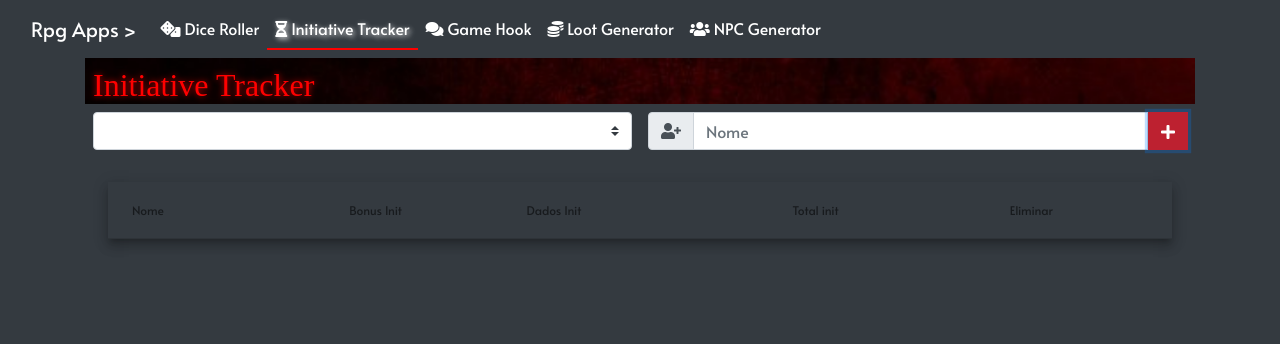
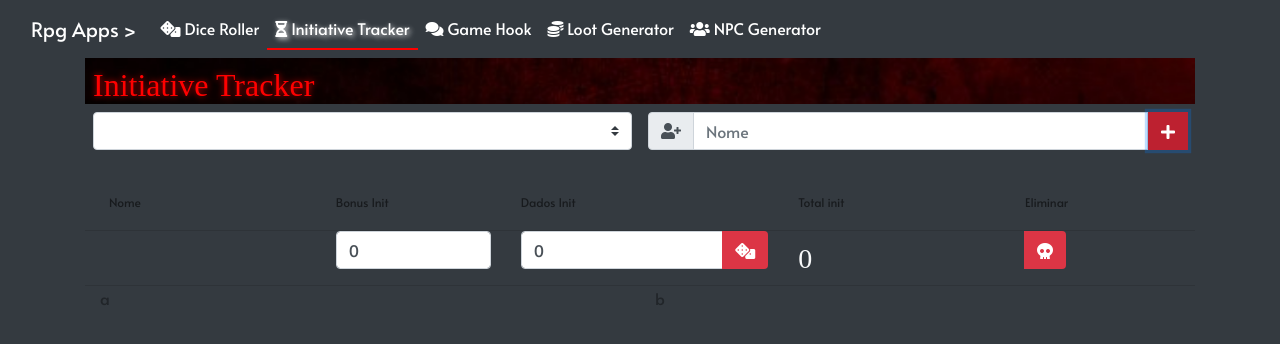
Before and after one commit to eduardo-nakamura/rpg-apps-react-v2, an Angular app: page /init-tracker in a window 1280 px wide. Both pictures are taken after a click on the button 1168 px from the left and 131 px from the top of the page. Shown: the top 344 px of the page. Built offline with nearby package versions, Linux system fonts and the light colour scheme; a web font is replaced by a local one.

Commit message:
init table

```diff
--- a/src/app/api.service.ts
+++ b/src/app/api.service.ts
@@ -8,11 +8,10 @@ export class ApiService {
   // https://api.myjson.com/bins/c1uew - Fahen
   // https://api.myjson.com/bins/16ey9k - Lytix
   constructor(private httpClient: HttpClient) { }
-  public getNews(){
-    console.log(this.httpClient.get(`https://api.myjson.com/bins/c1uew`))
+  public getFahen(){
     return this.httpClient.get(`https://api.myjson.com/bins/c1uew`);
   }
-  public getNewss(){
+  public getLytix(){
     return this.httpClient.get(`https://api.myjson.com/bins/16ey9k`);
   }
 }
--- a/src/app/init-tracker/init-tracker.component.html
+++ b/src/app/init-tracker/init-tracker.component.html
@@ -3,21 +3,14 @@
         <div class="row bg-header mt-2 pl-2 pt-2">
             <h2>Initiative Tracker</h2>
         </div>
-        <p class="text-light">{{selectedOption}}</p>
         <div class="row">
             <div class="col col p-2">
-                <select (change)="selectChangeHandler()" class="custom-select flex-fill" [(ngModel)]="selectedOption" required id="piece" name="piece">
+                <select (change)="selectChangeHandlers($event)" class="custom-select flex-fill" [(ngModel)]="selectedOption" required id="piece" name="piece">
                     <option selected>Escolha uma Party</option>
                     <option *ngFor="let option of selectOptions" [value]="option" >
                         {{option}}
                       </option>
                   </select>
-                <!-- <select *ngIf="!selectedParty" (change)="selectChangeHandler($event)" class="custom-select" name="" id="tipoDados">
-                    <option value="">Escolha uma Party</option>
-                    <option value="0">Fahen</option>
-                    <option value="1">Nyaris</option>
-                    <option value="2">Criar Grupo</option>
-                    </select> -->
             </div>
             <div class="col-12 col-md-6 p-2">
                 <div class="input-group mb-3">
@@ -34,13 +27,11 @@
             </div>
         </div>
 
-        <div class="row p-2 ">
-            <div class="col">
-                <mat-table class="lessons-table init-table mat-elevation-z8 bg-dark text-white" [dataSource]="dataSource">
+        <div class="row">
+            <mat-table class="w-100 bg-dark text-white" [dataSource]="dataSource">
                 <ng-container matColumnDef="name">
                     <mat-header-cell class="col" *matHeaderCellDef>Nome</mat-header-cell>
                     <mat-cell class="col" *matCellDef="let lesson">
-
                         <h5 class="text-light">{{lesson.name}}</h5>
                     </mat-cell>
                 </ng-container>
@@ -48,7 +39,11 @@
                 <ng-container matColumnDef="bonusInit">
                     <mat-header-cell class="col-2" *matHeaderCellDef>Bonus Init</mat-header-cell>
                     <mat-cell class="description-cell col-2" *matCellDef="let lesson">
-                            <input type="number" [value]="lesson.bonusInit" [(ngModel)]="lesson.bonusInit" (change)="atualizarTabela()">
+                        <!-- <input type="number" [value]="lesson.bonusInit" [(ngModel)]="lesson.bonusInit" (change)="atualizarTabela()"> -->
+                        <div class="input-group mb-3">
+
+                            <input type="number" class="form-control" placeholder="Bonus" aria-label="Bonus" aria-describedby="basic-addon1" [value]="lesson.bonusInit" [(ngModel)]="lesson.bonusInit" (change)="atualizarTabela()">
+                        </div>
                     </mat-cell>
 
                 </ng-container>
@@ -56,11 +51,16 @@
                 <ng-container matColumnDef="diceInit">
                     <mat-header-cell class="col-3" *matHeaderCellDef>Dados Init</mat-header-cell>
                     <mat-cell class="duration-cell col-3" *matCellDef="let lesson;let i = index">
-                            <input type="number" class="w-50" [value]="lesson.diceInit" [(ngModel)]="lesson.diceInit" (change)="atualizarTabela()">
-                            <div class="btn-rpg" (click)="rollDice(i)">
+                        <!-- <input type="number"  [value]="lesson.diceInit" [(ngModel)]="lesson.diceInit" (change)="atualizarTabela()">
+                        <div class="btn bg-danger text-white" (click)="rollDice(i)">
                             <i class="fas fa-dice"></i>
+                        </div> -->
+                        <div class="input-group mb-3">
+                            <input type="number" class="form-control" placeholder="Dados" aria-label="Dados" aria-describedby="basic-addon2" [value]="lesson.diceInit" [(ngModel)]="lesson.diceInit" (change)="atualizarTabela()">
+                            <div class="input-group-append">
+                                <button class="btn bg-danger text-white" (click)="rollDice(i)" type="button"> <i class="fas fa-dice"></i></button>
                             </div>
-
+                        </div>
                     </mat-cell>
                 </ng-container>
 
@@ -74,18 +74,26 @@
                 <ng-container matColumnDef="delete">
                     <mat-header-cell class=" col-2" *matHeaderCellDef>Eliminar</mat-header-cell>
                     <mat-cell class="duration-cell col-2" *matCellDef="let lesson;let i = index">
-                            <div class="btn-rpg " (click)="removeChar(i)">
-                                <i class="fas fa-skull"></i>
+
+                        <div class="input-group mb-3">
+
+                            <div class="input-group-append">
+                                <button class="btn bg-danger text-white" type="button" (click)="removeChar(i)"><i class="fas fa-skull"></i></button>
                             </div>
+                        </div>
+
 
                     </mat-cell>
                 </ng-container>
+
                 <mat-header-row class="turn-css-header" *matHeaderRowDef="displayedColumns"></mat-header-row>
-
                 <!-- [ngClass]="{'turn-css-select': row.name == initObj[turno].name && started == true}" -->
                 <mat-row *matRowDef="let row; columns: displayedColumns;let i = index"></mat-row>
             </mat-table>
         </div>
+        <div class="row">
+            <div class="col">a</div>
+            <div class="col">b</div>
         </div>
 
 
--- a/src/app/init-tracker/init-tracker.component.ts
+++ b/src/app/init-tracker/init-tracker.component.ts
@@ -5,7 +5,7 @@ import { ApiService } from '../api.service';
 import { MatTableDataSource } from '@angular/material/table';
 
 
-import { FAHEN,NYARIS,NEW } from './initiativeGroups';
+import { FAHEN, NYARIS, NEW } from './initiativeGroups';
 
 
 export interface initTable {
@@ -16,9 +16,9 @@ export interface initTable {
 }
 export class initChar {
   name: string;
-  bonusInit: number;
-  diceInit: number;
-  totalInit: number;
+  bonusInit: number = 0;
+  diceInit: number = 0;
+  totalInit: number = 0;
 }
 
 const ELEMENT_DATA: initTable[] = [
@@ -31,63 +31,84 @@ const ELEMENT_DATA: initTable[] = [
   styleUrls: ['./init-tracker.component.css']
 })
 export class InitTrackerComponent implements OnInit {
-  public selectOptions = ['Fahen','Lytix','Novo'];
-  displayedColumns: string[] = ['name', 'bonusInit', 'diceInit', 'totalInit', 'delete'];
-  dataSource = ELEMENT_DATA;
+  public selectOptions = ['Fahen', 'Lytix', 'Novo'];
+  init: initTable[]
   selectedOption
   addNewChar
+  displayedColumns: string[] = ['name', 'bonusInit', 'diceInit', 'totalInit', 'delete'];
+  dataSource = new MatTableDataSource<initTable>(ELEMENT_DATA);
   constructor(private apiService: ApiService) { }
 
 
   ngOnInit() {
-
-  }
-  selectChangeHandler() {
-
-    if(this.selectedOption == "Fahen"){
-       this.apiService.getNews().subscribe((data:initTable[])=>{
-          this.dataSource = data;
-        });
-    } else if (this.selectedOption == "Lytix"){
-      this.apiService.getNewss().subscribe((data:initTable[])=>{
-        this.dataSource = data;
-      });
-    } else {
-      let group: initTable[] = []
-      this.dataSource = group
-    }
-
-
+    this.init = []
   }
 
-  atualizarTabela() {
+  selectChangeHandlers(event: any) {
+    if (this.selectedOption == "Fahen") {
+      this.apiService.getFahen().subscribe((data: initTable[]) => {
+        console.log(data)
+        this.init = data
+        this.atualizarTabela()
+      });
+    }
+    else if (this.selectedOption == "Lytix") {
+      this.apiService.getLytix().subscribe((data: initTable[]) => {
+        console.log(data)
+        this.init = data
+        this.atualizarTabela()
+      });
+    }
+    else {
+      this.init = []
+      this.atualizarTabela()
+    }
 
   }
 
 
-   ordenarTabela() {
+  atualizarTabela() {
+    // if(this.init[0].name == ''){
+    //   this.init.splice(0, 1)
+    // }
+    // for (let i = 0; i < this.init.length; i++) {
+    //   this.init[i].totalInit = this.init[i].bonusInit + this.init[i].diceInit
+    // }
+    this.dataSource = new MatTableDataSource<initTable>(this.init);
+  }
+
+
+  ordenarTabela() {
 
   }
   removeChar(i) {
+    this.init.splice(i, 1)
+    this.atualizarTabela()
+  }
+  rollDice(i) {
+    this.init[i].diceInit = Math.floor((Math.random() * 20) + 1)
+    this.atualizarTabela()
+  }
+  addChar() {
+    if (this.addNewChar != '') {
+      let newChar = new initChar();
+      newChar.name = this.addNewChar;
+      this.init.push(newChar)
+      this.addNewChar = ''
+    }
+    this.atualizarTabela()
+  }
+  start() {
 
   }
-  rollDice(i){
+  next() {
 
   }
-  addChar() {
-
-  }
-  start(){
-
-  }
-  next(){
-
-  }
-  prev(){
+  prev() {
 
 
   }
-  finish(){
+  finish() {
 
   }
 }
```
Lines whose indentation alone changed are shown as unchanged.
